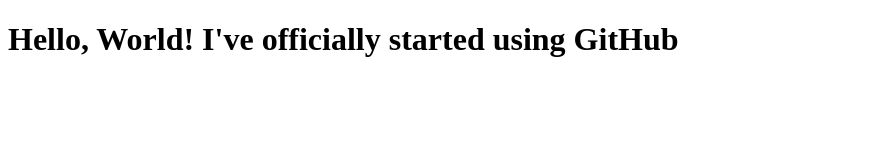
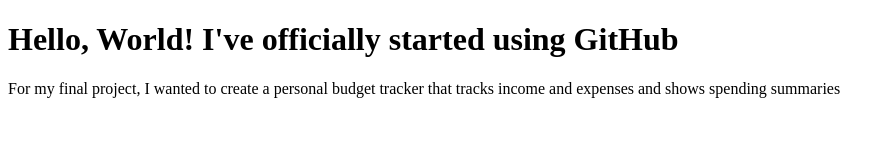
Before and after one commit to JanFlores95/CS3338-first-project, a plain HTML site: page index.html in a window 1280 px wide. Shown: the whole page, without its empty margins (0-895 px from the left). Drawn offline with Linux system fonts and the light colour scheme.

Commit message:
Add final project idea to index.html

```diff
--- a/index.html
+++ b/index.html
@@ -7,5 +7,7 @@
 </head>
 <body>
     <h1>Hello, World! I've officially started using GitHub</h1>
+
+    <p>For my final project, I wanted to create a personal budget tracker that tracks income and expenses and shows spending summaries</p>
 </body>
 </html>
```
